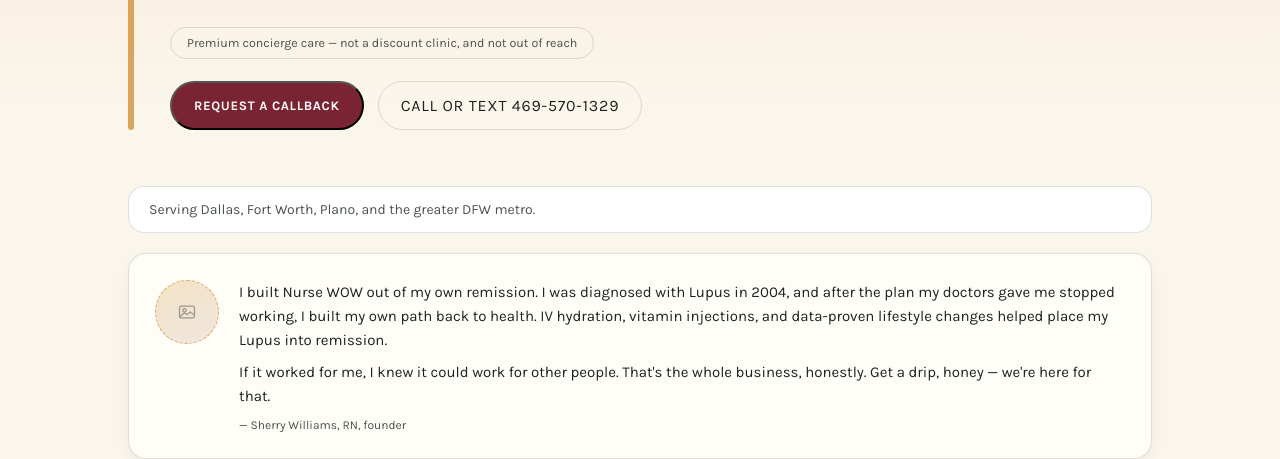
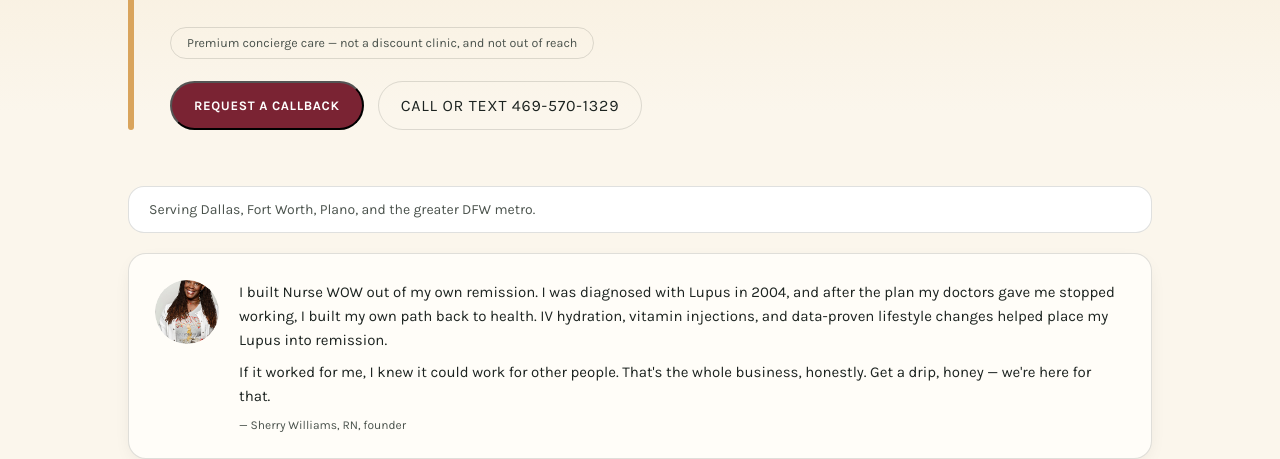
Before and after one commit to dskw1/sherry-williams-rn-site, a plain HTML site: page nurse-wow.html in a window 1280 px wide. Shown: the part 369-828 px from the top of the page. Drawn offline with Linux system fonts and the light colour scheme.

Commit message:
Add files via upload

```diff
--- a/nurse-wow.html
+++ b/nurse-wow.html
@@ -187,7 +187,7 @@
 
 <div class="founder-note">
   <div class="box">
-    <div class="photoframe"><svg width="20" height="20" viewBox="0 0 24 24" fill="none" stroke="currentColor" stroke-width="1.6"><rect x="3" y="5" width="18" height="14" rx="2"/><circle cx="9" cy="10" r="2"/><path d="M21 16l-5-4-4 3-3-2-6 5"/></svg></div>
+    <div class="photoframe filled"><img src="sherry-headshot.jpg" alt="Sherry Williams, RN"></div>
     <div>
       <p>I built Nurse WOW out of my own remission. I was diagnosed with Lupus in 2004, and after the plan my doctors gave me stopped working, I built my own path back to health. IV hydration, vitamin injections, and data-proven lifestyle changes helped place my Lupus into remission.</p>
       <p>If it worked for me, I knew it could work for other people. That's the whole business, honestly. Get a drip, honey — we're here for that.</p>
```
Also changed, not shown: index.html (+1 -1 lines).
